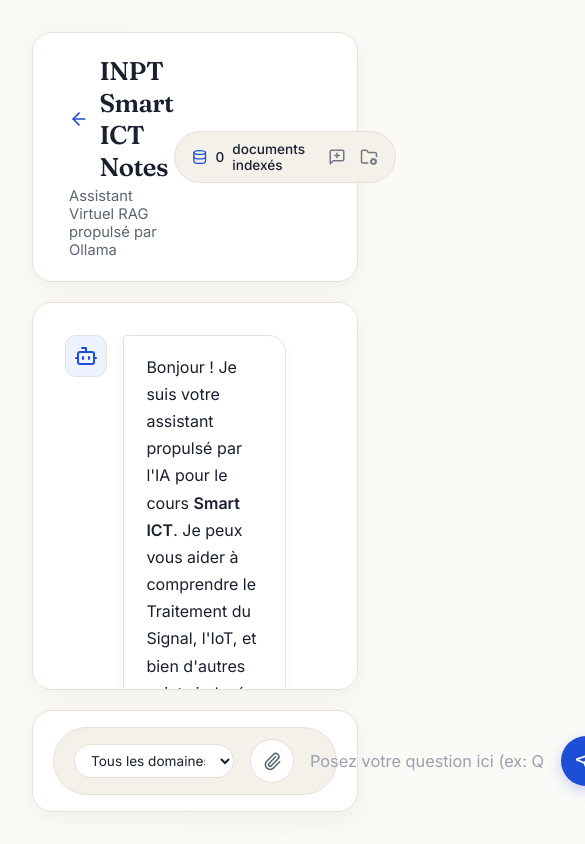
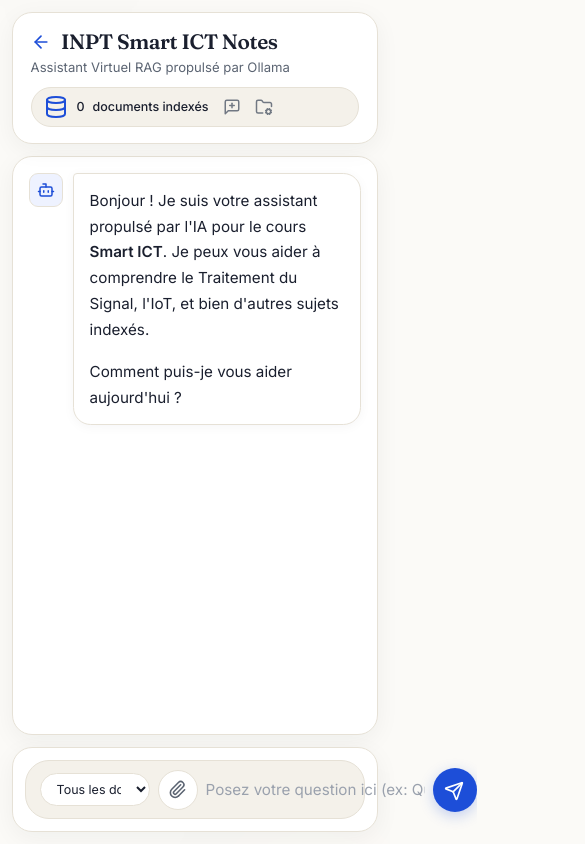
Before and after one commit to selmasaih/ragsmartict, a website built with Vite: page frontend/app.html in a window 390 px wide. Shown: the top 844 px of the page, 585 px wide, since content can reach past the window. Built offline with nearby package versions, Linux system fonts and the light colour scheme; no server answers.

Commit message:
style(ui): responsive layout for mobile / small screens

```diff
--- a/frontend/src/style.css
+++ b/frontend/src/style.css
@@ -526,3 +526,40 @@
   0%, 80%, 100% { transform: scale(0.4); opacity: 0.4; }
   40% { transform: scale(1); opacity: 1; }
 }
+
+/* ── Mobile / small screens ──────────────────────────────── */
+@media (max-width: 640px) {
+  #app { padding: 0.75rem; height: 100dvh; }
+  .chat-container { gap: 0.75rem; }
+
+  .chat-header {
+    flex-direction: column;
+    align-items: flex-start;
+    gap: 0.75rem;
+    padding: 1rem 1.1rem;
+  }
+  .header-info h1 { font-size: 1.3rem; }
+  .subtitle { font-size: 0.82rem; }
+  .doc-stats { font-size: 0.78rem; padding: 0.45rem 0.8rem; align-self: stretch; }
+
+  .chat-box { padding: 1rem; gap: 1rem; }
+  .message { max-width: 100%; gap: 0.6rem; }
+  .avatar { width: 34px; height: 34px; border-radius: 9px; }
+  .avatar svg { width: 18px; height: 18px; }
+  .message-content { padding: 0.85rem 1rem; font-size: 0.95rem; }
+
+  .input-container { padding: 0.75rem; }
+  #chat-form { gap: 0.5rem; padding: 0.4rem 0.4rem 0.4rem 0.85rem; border-radius: 1.5rem; }
+  #question-input { font-size: 0.95rem; }
+  #topic-select { max-width: 110px; font-size: 0.78rem; }
+  #send-button { width: 44px; height: 44px; }
+  #upload-button { width: 40px; height: 40px; }
+
+  .docs-panel { top: 8px; right: 8px; left: 8px; width: auto; max-height: 80dvh; }
+  .attachment-chip span, .focus-banner strong { max-width: 200px; }
+}
+
+/* Avoid iOS zoom-on-focus by keeping inputs >= 16px on very small screens */
+@media (max-width: 380px) {
+  #question-input { font-size: 16px; }
+}
```
